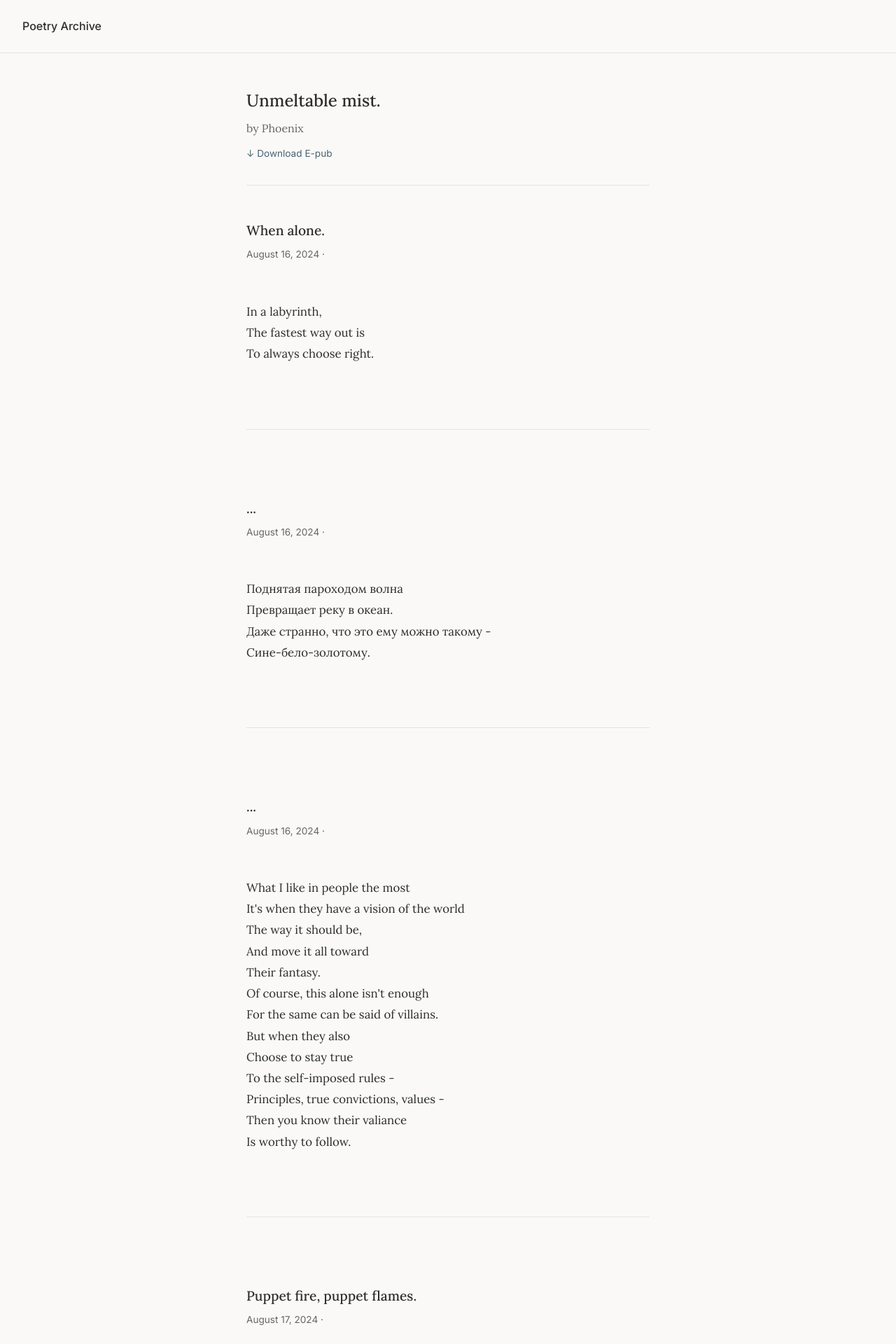
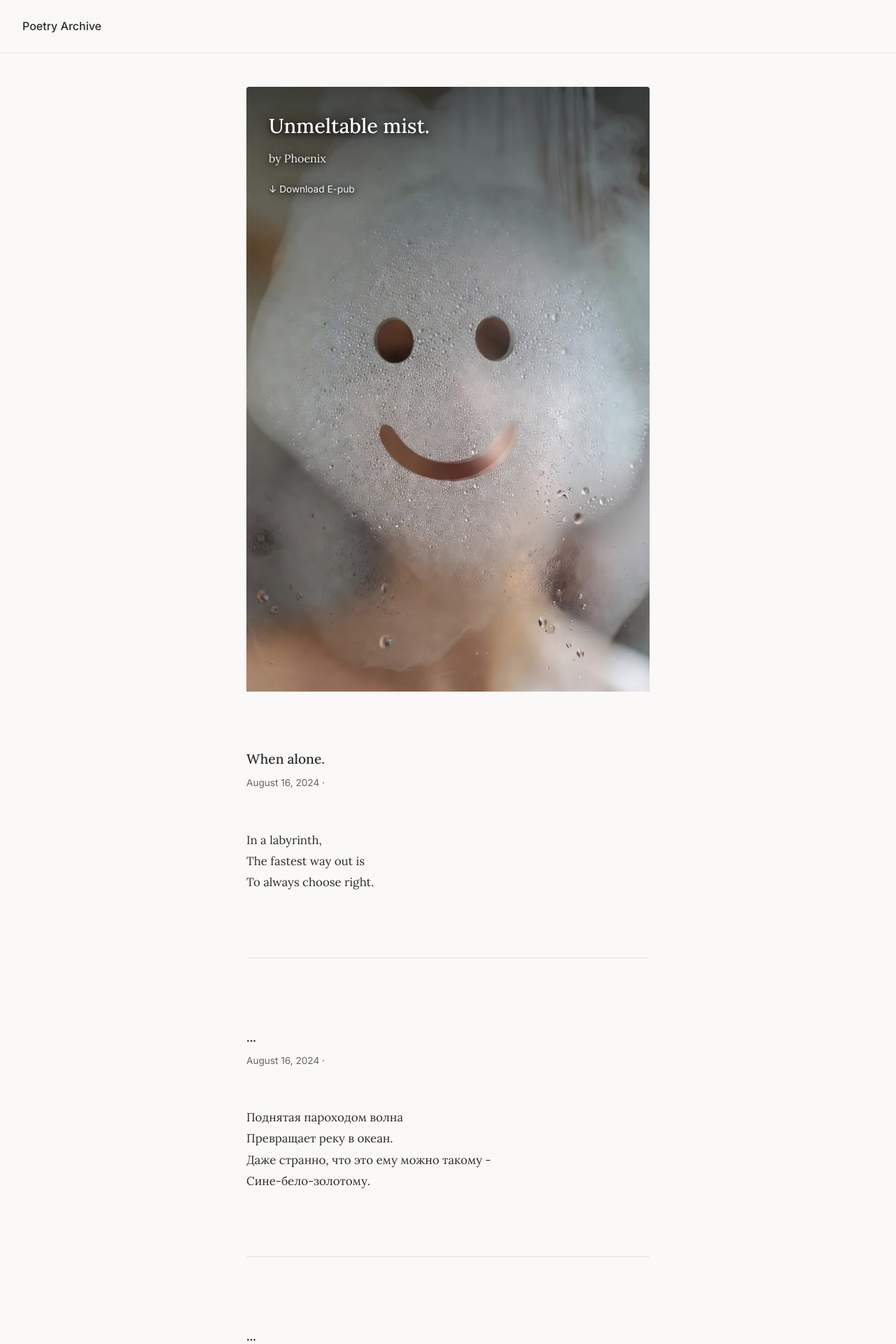
Before and after one commit to whobyphoenix/poetry, a Jekyll site: the page built from _books/unmeltable-mist.md, in a window 1280 px wide. Shown: the top 1920 px of the page at 70% size. Built offline with Jekyll 4.4.1, drawn with Linux system fonts in a browser that asks for light colours.

Commit message:
Add cover for 'unmeltable-mist' book

```diff
--- a/_books/unmeltable-mist.md
+++ b/_books/unmeltable-mist.md
@@ -2,4 +2,5 @@
 title: "Unmeltable mist."
 author: phoenix
 default_poem_title: "..."
+cover: unmeltable-mist.jpg
 ---
```
Also changed, not shown: assets/images/covers/unmeltable-mist.jpg (added).
